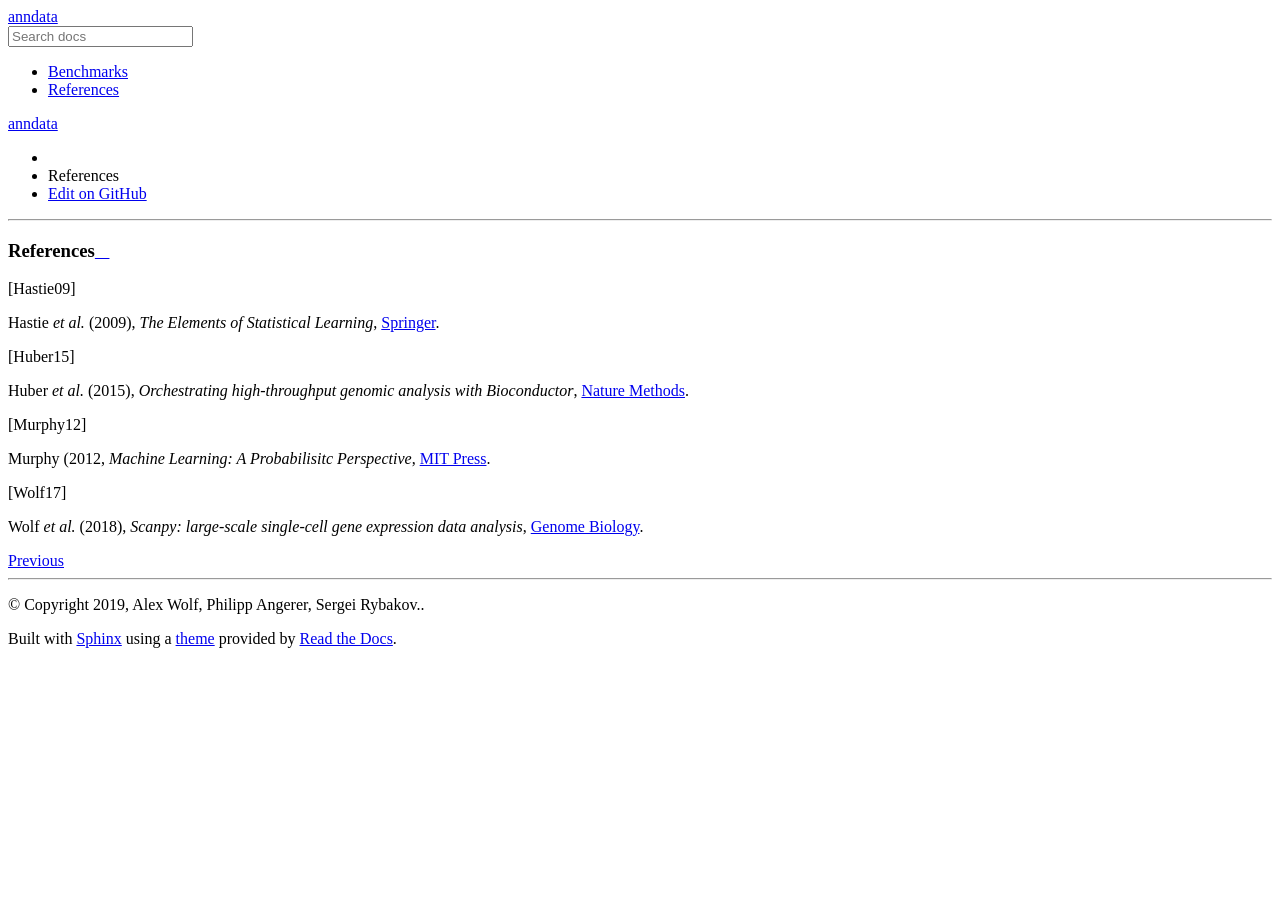
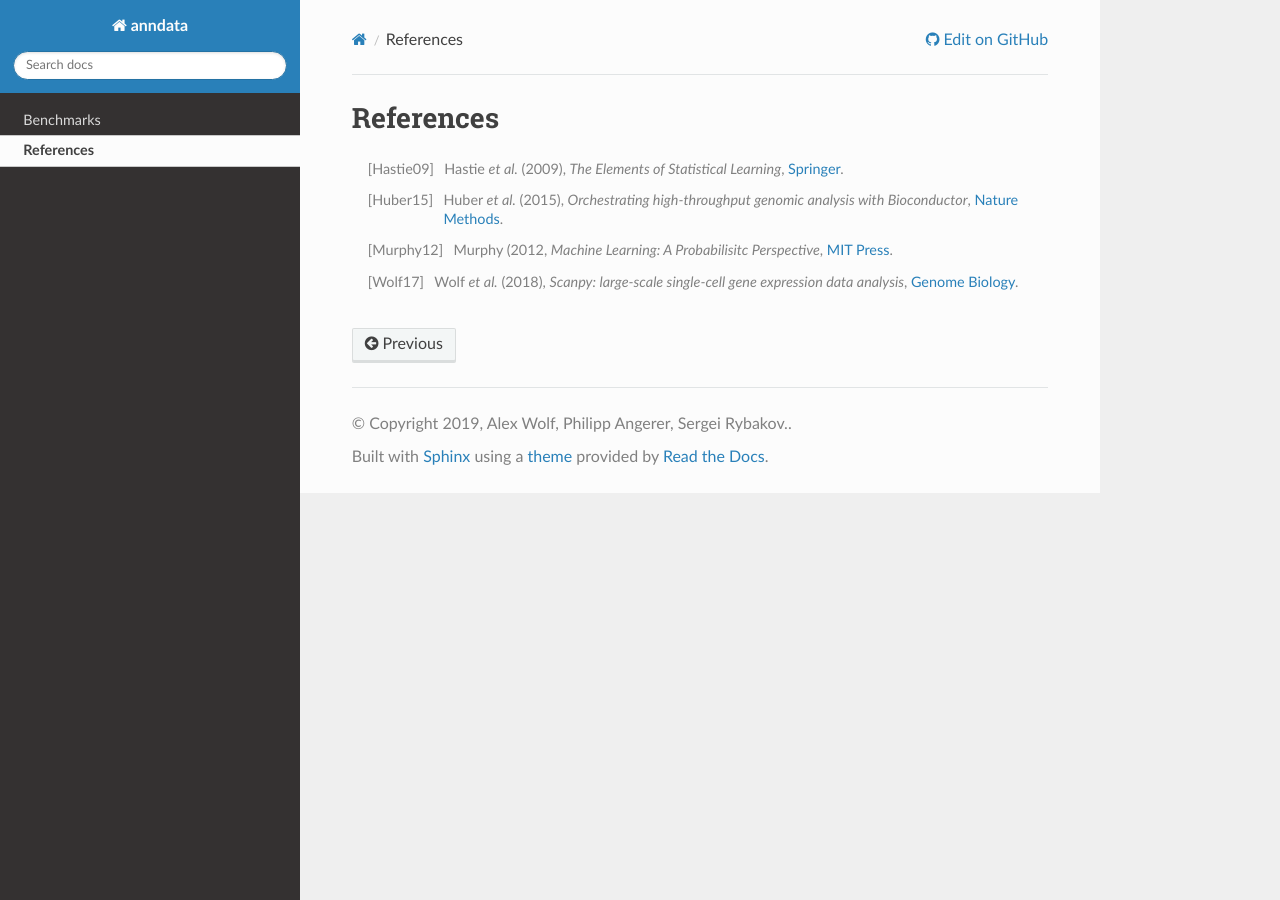
Before and after one commit to scverse/anndata, a Sphinx documentation site: the page built from docs/references.rst, in a window 1280 px wide. Built offline with Sphinx 7.4.7 and the Read the Docs theme 2.0.0, drawn with Linux system fonts in a browser that asks for light colours; the version number could not be read and is left out.

Commit message:
prettified CSS support as in scanpy

```diff
--- a/docs/conf.py
+++ b/docs/conf.py
@@ -77,24 +77,22 @@ todo_include_todos = False
 # -- Options for HTML output ----------------------------------------------
 
 html_theme = 'sphinx_rtd_theme'
-html_theme_options = {
-    'navigation_depth': 2,
-}
+html_theme_options = dict(
+    navigation_depth=2,
+)
 html_context = dict(
     display_github=True,      # Integrate GitHub
     github_user='theislab',   # Username
     github_repo='anndata',    # Repo name
     github_version='master',  # Version
     conf_py_path='/docs/',    # Path in the checkout to the docs root
-    css_files=[               # Additional CSS
-        '_static/css/custom.css',
-    ],
 )
-if 'READTHEDOCS' in os.environ:
-    # For some reason, RTD doesn’t insert their stuff anymore once we add custom CSS files.
-    html_context['css_files'].insert(0, 'https://media.readthedocs.org/css/sphinx_rtd_theme.css')
+html_static_path = ['_static']
 
-html_static_path = ['_static']
+
+def setup(app):
+    app.add_stylesheet('css/custom.css')
+
 
 # Output file base name for HTML help builder.
 htmlhelp_basename = 'anndatadoc'
```
